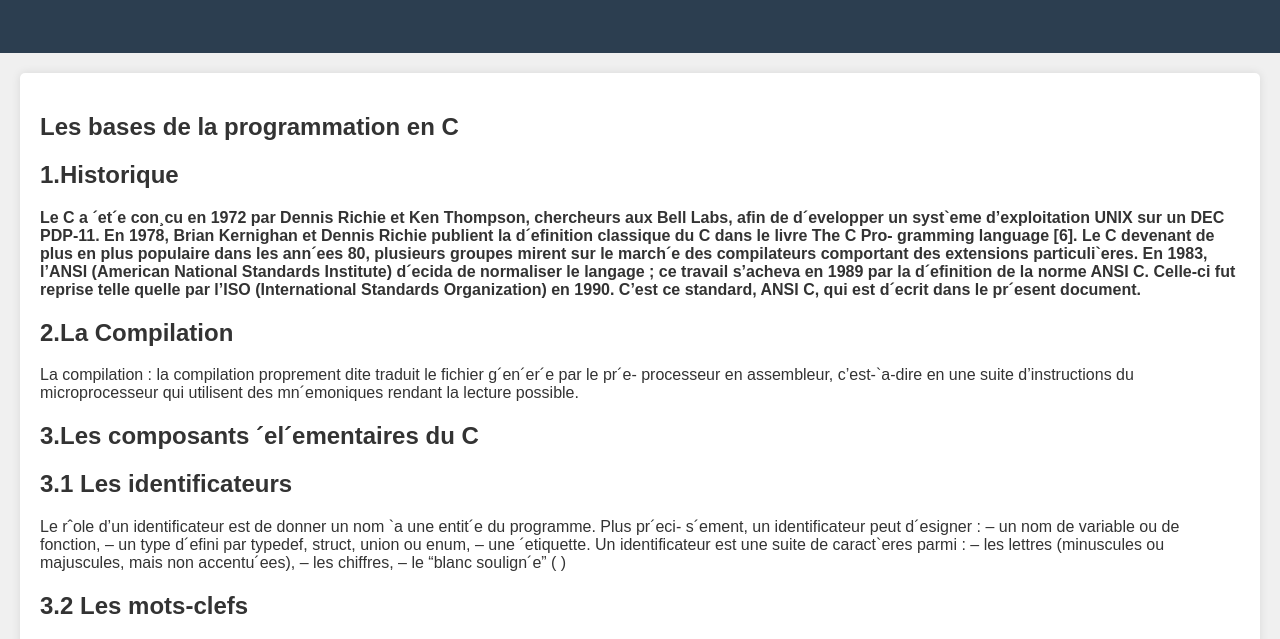
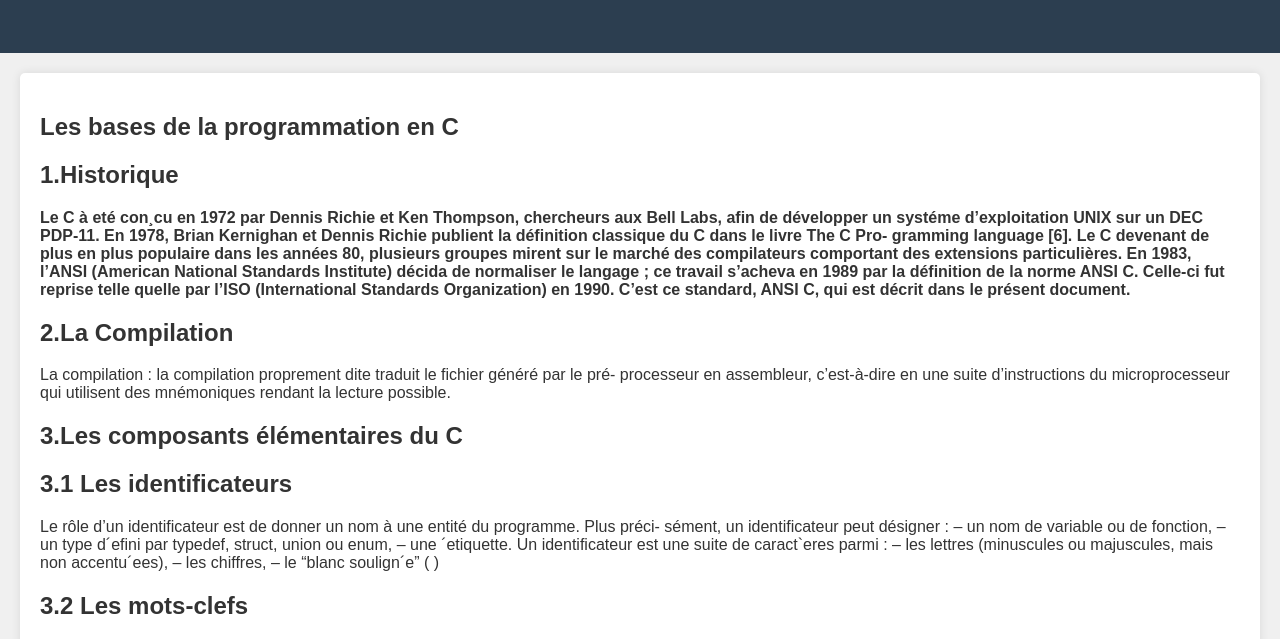
Before and after one commit to abdellahhechane/my_site, a plain HTML site: page index.html in a window 1280 px wide. Shown: the part 141-780 px from the top of the page. Drawn offline with Linux system fonts and the light colour scheme.

Commit message:
Update index.html

```diff
--- a/index.html
+++ b/index.html
@@ -91,23 +91,23 @@
     <section id="cours">
         <h2>Les bases de la programmation en C</h2>
 <h1>1.Historique</h1>
-<b>Le C a ´et´e con¸cu en 1972 par Dennis Richie et Ken Thompson, chercheurs aux Bell Labs,
-afin de d´evelopper un syst`eme d’exploitation UNIX sur un DEC PDP-11. En 1978, Brian
-Kernighan et Dennis Richie publient la d´efinition classique du C dans le livre The C Pro-
-gramming language [6]. Le C devenant de plus en plus populaire dans les ann´ees 80, plusieurs
-groupes mirent sur le march´e des compilateurs comportant des extensions particuli`eres. En
-1983, l’ANSI (American National Standards Institute) d´ecida de normaliser le langage ; ce
-travail s’acheva en 1989 par la d´efinition de la norme ANSI C. Celle-ci fut reprise telle quelle
+<b>Le C à eté con¸cu en 1972 par Dennis Richie et Ken Thompson, chercheurs aux Bell Labs,
+afin de développer un systéme d’exploitation UNIX sur un DEC PDP-11. En 1978, Brian
+Kernighan et Dennis Richie publient la définition classique du C dans le livre The C Pro-
+gramming language [6]. Le C devenant de plus en plus populaire dans les années 80, plusieurs
+groupes mirent sur le marché des compilateurs comportant des extensions particulières. En
+1983, l’ANSI (American National Standards Institute) décida de normaliser le langage ; ce
+travail s’acheva en 1989 par la définition de la norme ANSI C. Celle-ci fut reprise telle quelle
 par l’ISO (International Standards Organization) en 1990. C’est ce standard, ANSI C, qui est
-d´ecrit dans le pr´esent document.</b>
+décrit dans le présent document.</b>
         <h2>2.La Compilation</h2>
-        La compilation : la compilation proprement dite traduit le fichier g´en´er´e par le pr´e-
-processeur en assembleur, c’est-`a-dire en une suite d’instructions du microprocesseur
-qui utilisent des mn´emoniques rendant la lecture possible.
-        <h2>3.Les composants ´el´ementaires du C</h2>
+        La compilation : la compilation proprement dite traduit le fichier généré par le pré-
+processeur en assembleur, c’est-à-dire en une suite d’instructions du microprocesseur
+qui utilisent des mnémoniques rendant la lecture possible.
+        <h2>3.Les composants élémentaires du C</h2>
         <h1>3.1 Les identificateurs</h1>
-Le rˆole d’un identificateur est de donner un nom `a une entit´e du programme. Plus pr´eci-
-s´ement, un identificateur peut d´esigner :
+Le rôle d’un identificateur est de donner un nom à une entité du programme. Plus préci-
+sément, un identificateur peut désigner :
 – un nom de variable ou de fonction,
 – un type d´efini par typedef, struct, union ou enum,
 – une ´etiquette.
```
